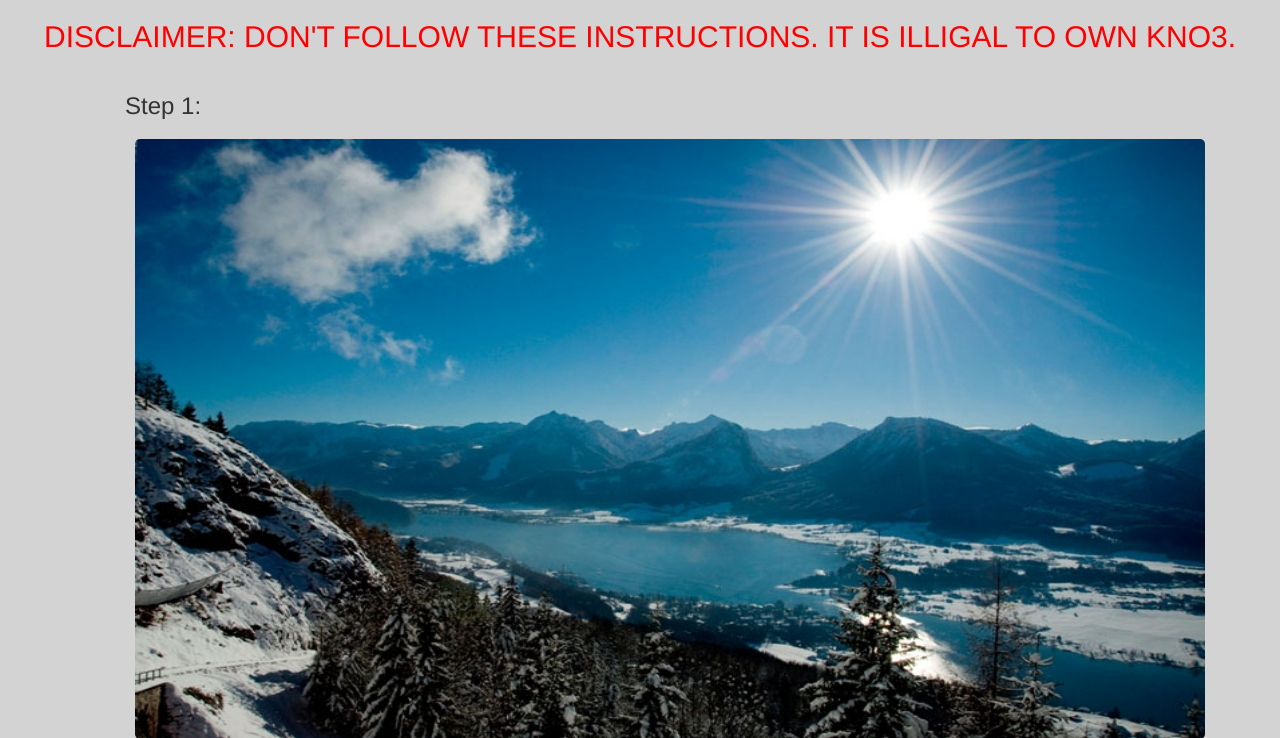
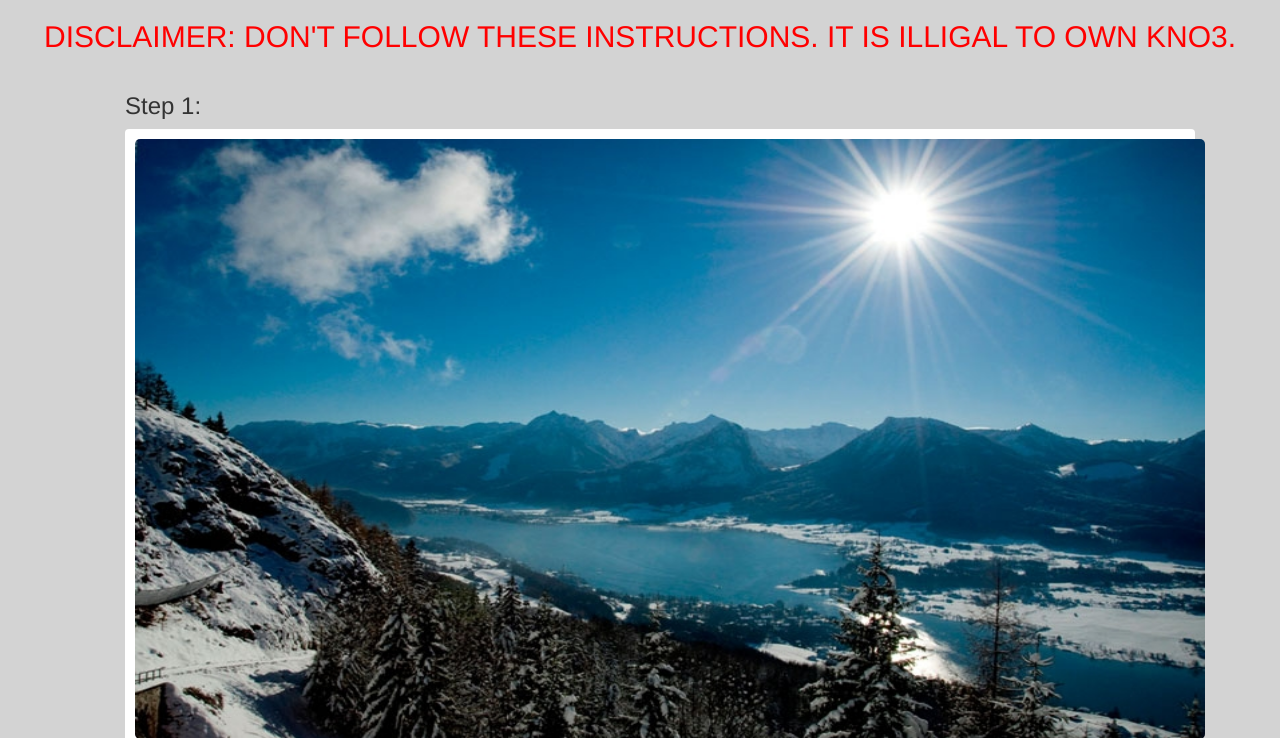
Before and after one commit to Nydery/modelrockets, a plain HTML site: page fuel/index.html in a window 1280 px wide. Shown: the part 62-800 px from the top of the page. Drawn offline with nearby package versions, Linux system fonts and the light colour scheme.

Commit message:
update css

```diff
--- a/css/modelrockets.css
+++ b/css/modelrockets.css
@@ -22,7 +22,7 @@ footer {
   margin-bottom: 0px;
 }
 
-li#manuallist {
+li.manuallist {
   border-radius: 4px;
   background-color: white;
 }
```
Also changed, not shown: components/img/component3.jpg.
